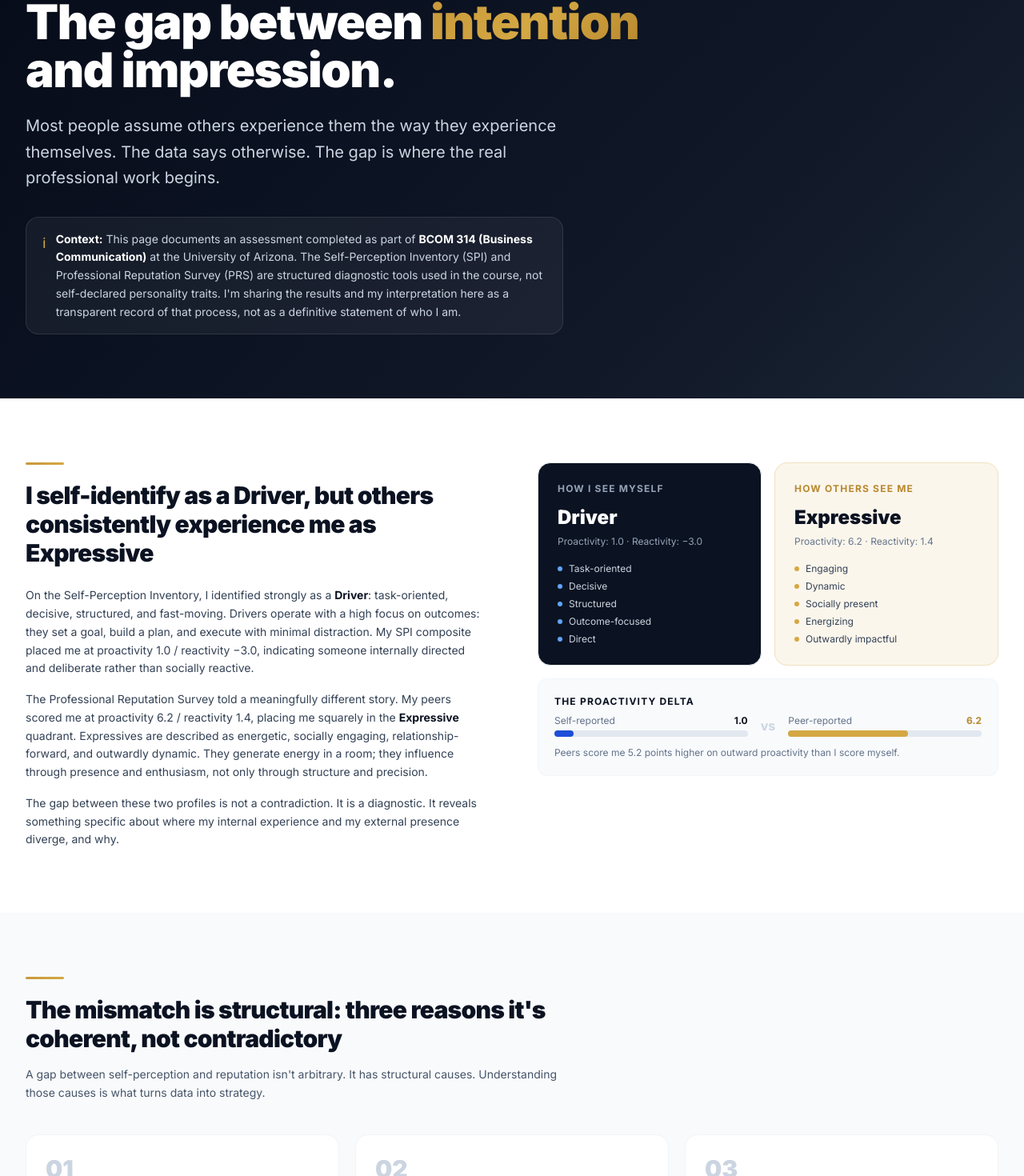
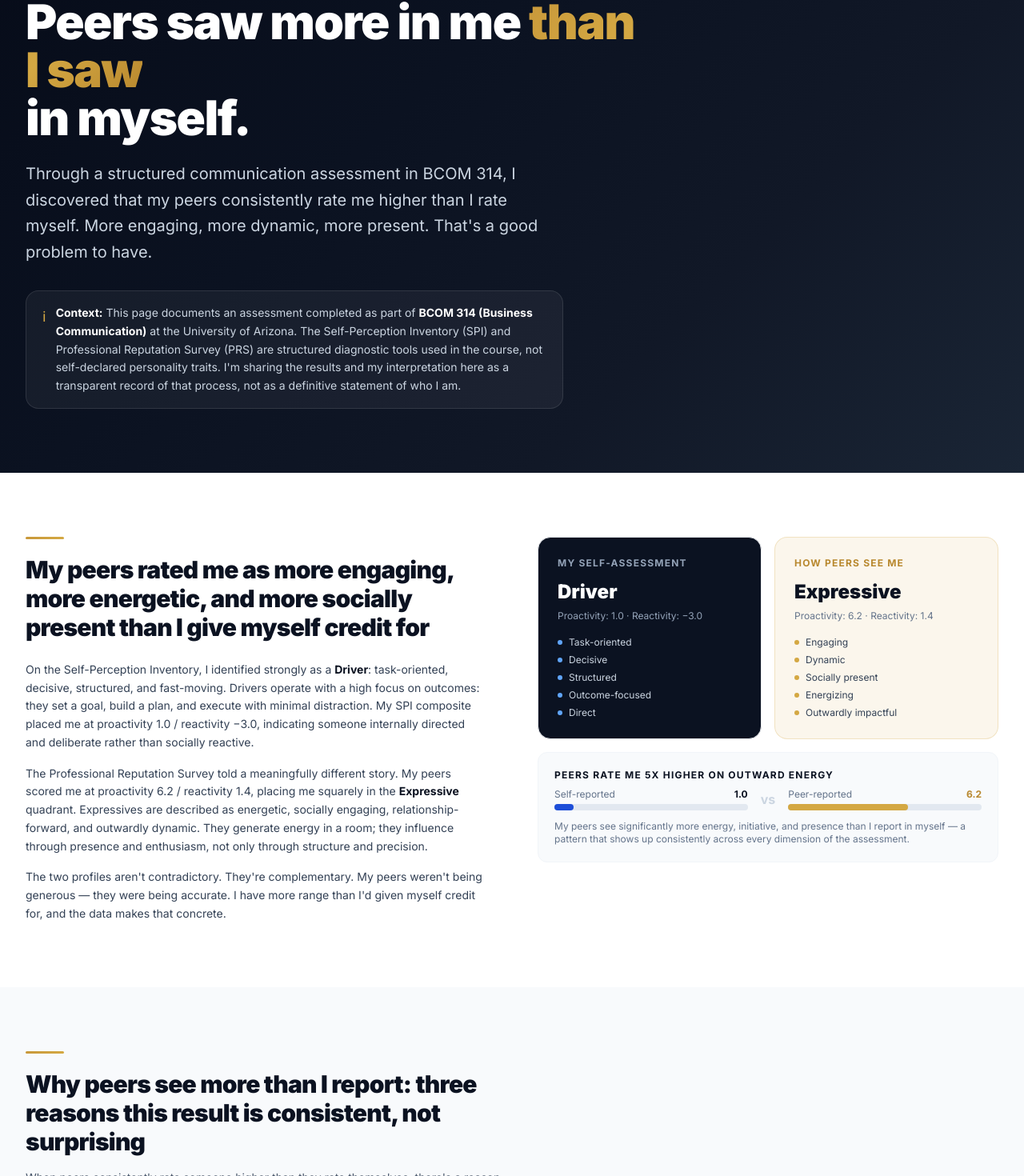
Before and after one commit to dfin13/davidbaxfinney, a Next.js app: page /persona in a window 1280 px wide. Shown: the part 181-1651 px from the top of the page at 80% size. Built offline with nearby package versions, Linux system fonts and the light colour scheme.

Commit message:
Add headshot, persona page updates, remove em dashes, contrast fixes

```diff
--- a/app/about/page.tsx
+++ b/app/about/page.tsx
@@ -164,6 +164,15 @@ export default function About() {
 
             {/* Sidebar */}
             <div className="lg:col-span-2 space-y-5">
+              {/* Headshot */}
+              <FadeIn delay={0.05}>
+                <div className="flex justify-center lg:justify-start">
+                  <div className="w-36 h-36 rounded-full overflow-hidden ring-4 ring-gold-400/40 ring-offset-4 ring-offset-white shadow-xl">
+                    <img src="/headshot.png" alt="David Finney" className="w-full h-full object-cover" />
+                  </div>
+                </div>
+              </FadeIn>
+
               {/* Quick facts */}
               <FadeIn delay={0.1}>
                 <div className="bg-slate-50 rounded-2xl p-7 border border-slate-100">
--- a/app/page.tsx
+++ b/app/page.tsx
@@ -98,9 +98,20 @@ export default function Home() {
 
           <div className="max-w-4xl">
             <motion.div
+              initial={{ opacity: 0, scale: 0.9 }}
+              animate={{ opacity: 1, scale: 1 }}
+              transition={{ duration: 0.5, ease: [0.25, 0.46, 0.45, 0.94] }}
+              className="mb-8"
+            >
+              <div className="w-20 h-20 rounded-full overflow-hidden ring-2 ring-gold-400/60 ring-offset-2 ring-offset-transparent">
+                <img src="/headshot.png" alt="David Finney" className="w-full h-full object-cover" />
+              </div>
+            </motion.div>
+
+            <motion.div
               initial={{ opacity: 0, y: 16 }}
               animate={{ opacity: 1, y: 0 }}
-              transition={{ duration: 0.5, ease: [0.25, 0.46, 0.45, 0.94] }}
+              transition={{ duration: 0.5, delay: 0.05, ease: [0.25, 0.46, 0.45, 0.94] }}
               className="flex items-center gap-3 mb-8"
             >
               <span className="font-black text-2xl tracking-[0.2em] text-white">
--- a/app/persona/page.tsx
+++ b/app/persona/page.tsx
@@ -42,10 +42,10 @@ export default function PersonaEvolution() {
               transition={{ duration: 0.6, delay: 0.1, ease: [0.25, 0.46, 0.45, 0.94] }}
               className="text-4xl sm:text-5xl lg:text-6xl font-black text-white tracking-tight mb-6 leading-tight"
             >
-              The gap between{" "}
-              <span className="gradient-text">intention</span>
+              Peers saw more in me{" "}
+              <span className="gradient-text">than I saw</span>
               <br />
-              and impression.
+              in myself.
             </motion.h1>
             <motion.p
               initial={{ opacity: 0, y: 16 }}
@@ -53,8 +53,9 @@ export default function PersonaEvolution() {
               transition={{ duration: 0.6, delay: 0.2, ease: [0.25, 0.46, 0.45, 0.94] }}
               className="text-xl text-slate-300 leading-relaxed max-w-2xl"
             >
-              Most people assume others experience them the way they experience themselves.
-              The data says otherwise. The gap is where the real professional work begins.
+              Through a structured communication assessment in BCOM 314, I discovered that my peers
+              consistently rate me higher than I rate myself. More engaging, more dynamic, more present.
+              That&apos;s a good problem to have.
             </motion.p>
             <motion.div
               initial={{ opacity: 0, y: 12 }}
@@ -82,7 +83,7 @@ export default function PersonaEvolution() {
             <FadeIn>
               <div className="section-divider mb-5" />
               <h2 className="text-2xl sm:text-3xl font-black text-navy-900 tracking-tight mb-6">
-                I self-identify as a Driver, but others consistently experience me as Expressive
+                My peers rated me as more engaging, more energetic, and more socially present than I give myself credit for
               </h2>
               <div className="space-y-4 text-slate-700 leading-relaxed text-sm">
                 <p>
@@ -101,9 +102,9 @@ export default function PersonaEvolution() {
                   only through structure and precision.
                 </p>
                 <p>
-                  The gap between these two profiles is not a contradiction. It is a diagnostic. It
-                  reveals something specific about where my internal experience and my external presence
-                  diverge, and why.
+                  The two profiles aren&apos;t contradictory. They&apos;re complementary. My peers weren&apos;t being
+                  generous — they were being accurate. I have more range than I&apos;d given myself credit for,
+                  and the data makes that concrete.
                 </p>
               </div>
             </FadeIn>
@@ -113,7 +114,7 @@ export default function PersonaEvolution() {
               <div className="grid grid-cols-2 gap-4">
                 <div className="bg-navy-900 rounded-2xl p-6 border border-white/8">
                   <p className="text-xs font-bold text-slate-400 uppercase tracking-widest mb-3">
-                    How I See Myself
+                    My Self-Assessment
                   </p>
                   <p className="text-2xl font-black text-white mb-1">Driver</p>
                   <p className="text-xs text-slate-400 leading-relaxed">
@@ -130,7 +131,7 @@ export default function PersonaEvolution() {
                 </div>
                 <div className="bg-gold-400/10 rounded-2xl p-6 border border-gold-400/25">
                   <p className="text-xs font-bold text-gold-600 uppercase tracking-widest mb-3">
-                    How Others See Me
+                    How Peers See Me
                   </p>
                   <p className="text-2xl font-black text-navy-900 mb-1">Expressive</p>
                   <p className="text-xs text-slate-500 leading-relaxed">
@@ -149,7 +150,7 @@ export default function PersonaEvolution() {
 
               <div className="bg-slate-50 rounded-xl border border-slate-100 p-5">
                 <p className="text-xs font-bold text-navy-900 uppercase tracking-widest mb-2">
-                  The Proactivity Delta
+                  Peers Rate Me 5x Higher on Outward Energy
                 </p>
                 <div className="flex items-center gap-4">
                   <div className="flex-1">
@@ -173,7 +174,7 @@ export default function PersonaEvolution() {
                   </div>
                 </div>
                 <p className="text-xs text-slate-500 mt-3">
-                  Peers score me 5.2 points higher on outward proactivity than I score myself.
+                  My peers see significantly more energy, initiative, and presence than I report in myself — a pattern that shows up consistently across every dimension of the assessment.
                 </p>
               </div>
             </FadeIn>
@@ -187,11 +188,11 @@ export default function PersonaEvolution() {
           <FadeIn className="max-w-2xl mb-10">
             <div className="section-divider mb-5" />
             <h2 className="text-2xl sm:text-3xl font-black text-navy-900 tracking-tight mb-4">
-              The mismatch is structural: three reasons it&apos;s coherent, not contradictory
+              Why peers see more than I report: three reasons this result is consistent, not surprising
             </h2>
             <p className="text-slate-600 leading-relaxed text-sm">
-              A gap between self-perception and reputation isn&apos;t arbitrary. It has structural
-              causes. Understanding those causes is what turns data into strategy.
+              When peers consistently rate someone higher than they rate themselves, there&apos;s a reason.
+              Understanding it is what makes the result useful rather than just interesting.
             </p>
           </FadeIn>
 
```
Also changed, not shown: .claude/settings.local.json, public/headshot.png (added).
